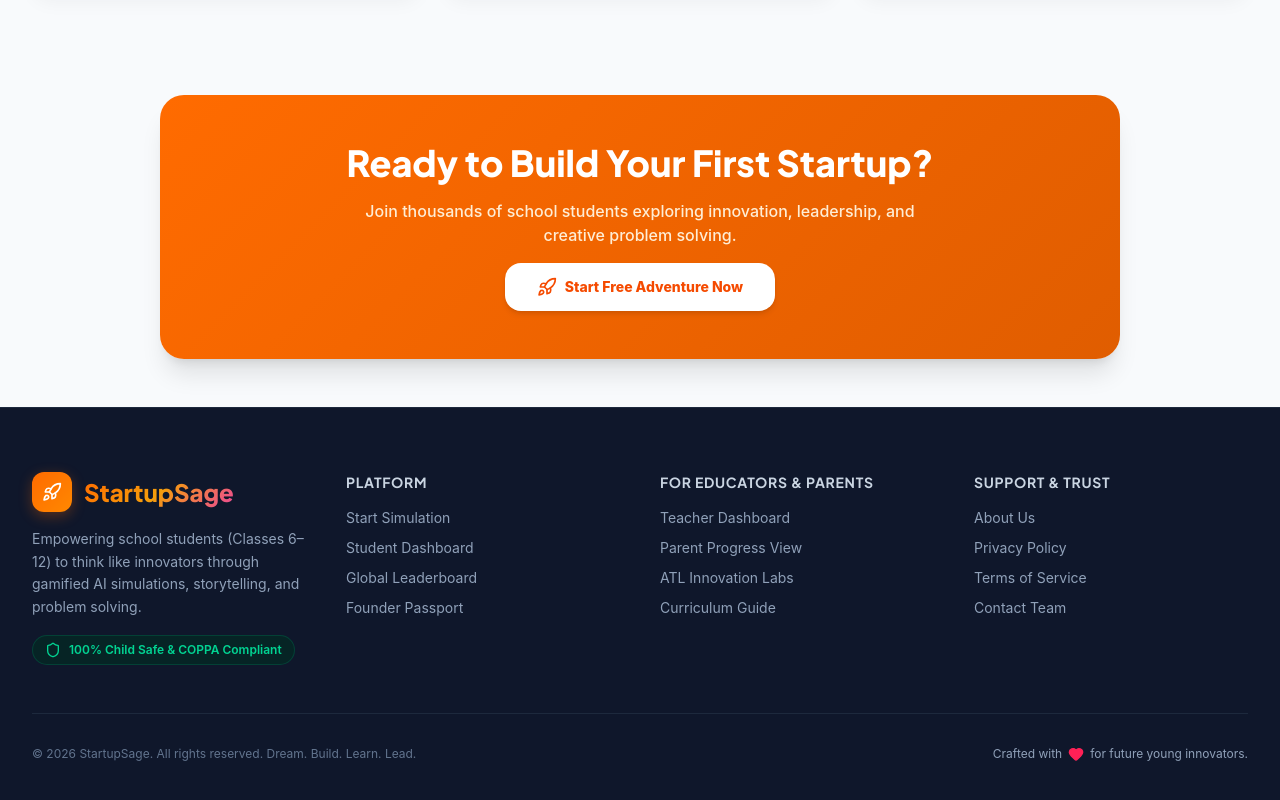
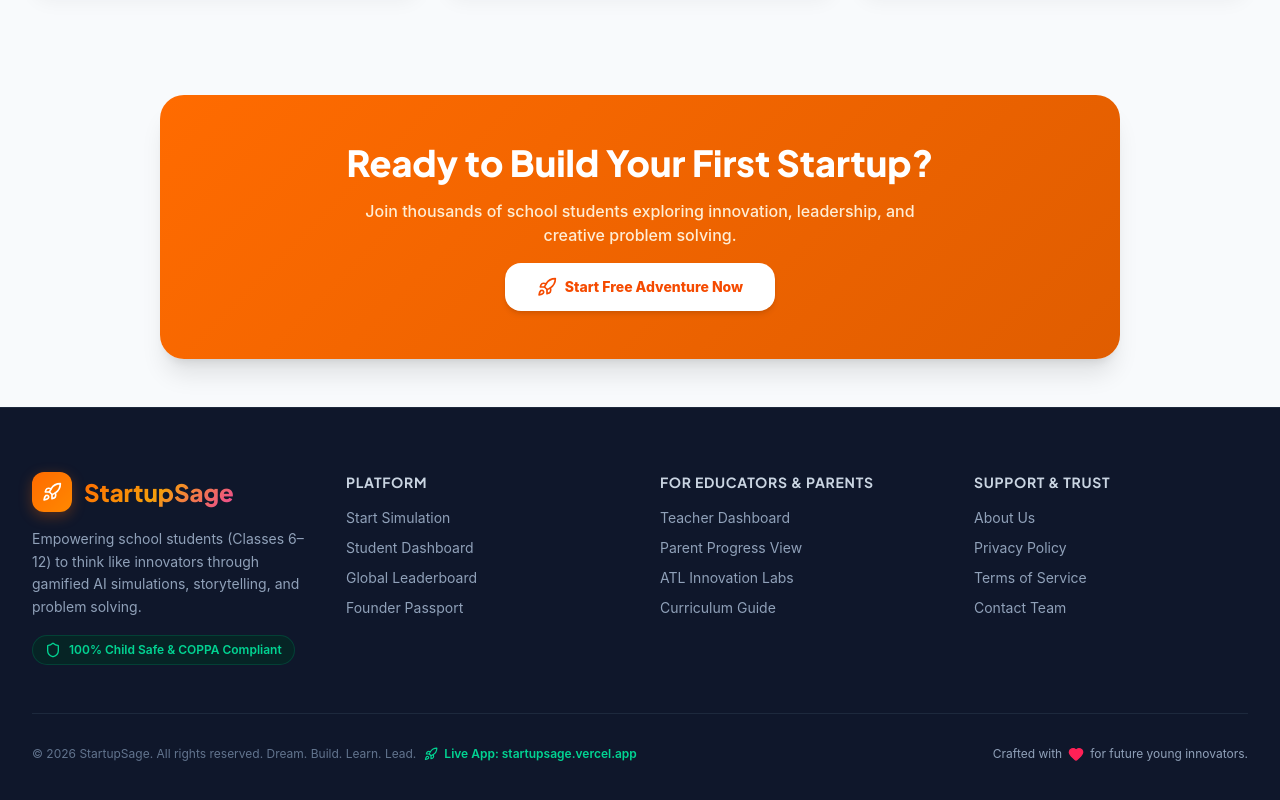
Before and after one commit to Ganeshbobbala/StartupSage, a React (Vite) app: page / in a window 1280 px wide. Shown: the part 1319-2119 px from the top of the page. Built offline with nearby package versions, Linux system fonts and the light colour scheme.

Commit message:
feat(footer): add live deploy link startupsage.vercel.app

```diff
--- a/src/components/layout/Footer.tsx
+++ b/src/components/layout/Footer.tsx
@@ -78,9 +78,20 @@ export const Footer: React.FC = () => {
 
         </div>
 
-        {/* Bottom Bar */}
+{/* Bottom Bar */}
         <div className="pt-8 flex flex-col sm:flex-row items-center justify-between gap-4 text-xs text-slate-500">
-          <p>© {new Date().getFullYear()} StartupSage. All rights reserved. Dream. Build. Learn. Lead.</p>
+          <div className="flex flex-col sm:flex-row items-center gap-2">
+            <p>© {new Date().getFullYear()} StartupSage. All rights reserved. Dream. Build. Learn. Lead.</p>
+            <a
+              href="https://startupsage.vercel.app/"
+              target="_blank"
+              rel="noopener noreferrer"
+              className="inline-flex items-center gap-1.5 text-emerald-400 hover:text-emerald-300 font-semibold transition-colors"
+            >
+              <Rocket className="w-3.5 h-3.5" />
+              Live App: startupsage.vercel.app
+            </a>
+          </div>
           <div className="flex items-center gap-1.5 text-slate-400">
             <span>Crafted with</span>
             <Heart className="w-4 h-4 text-rose-500 fill-rose-500" />
```
